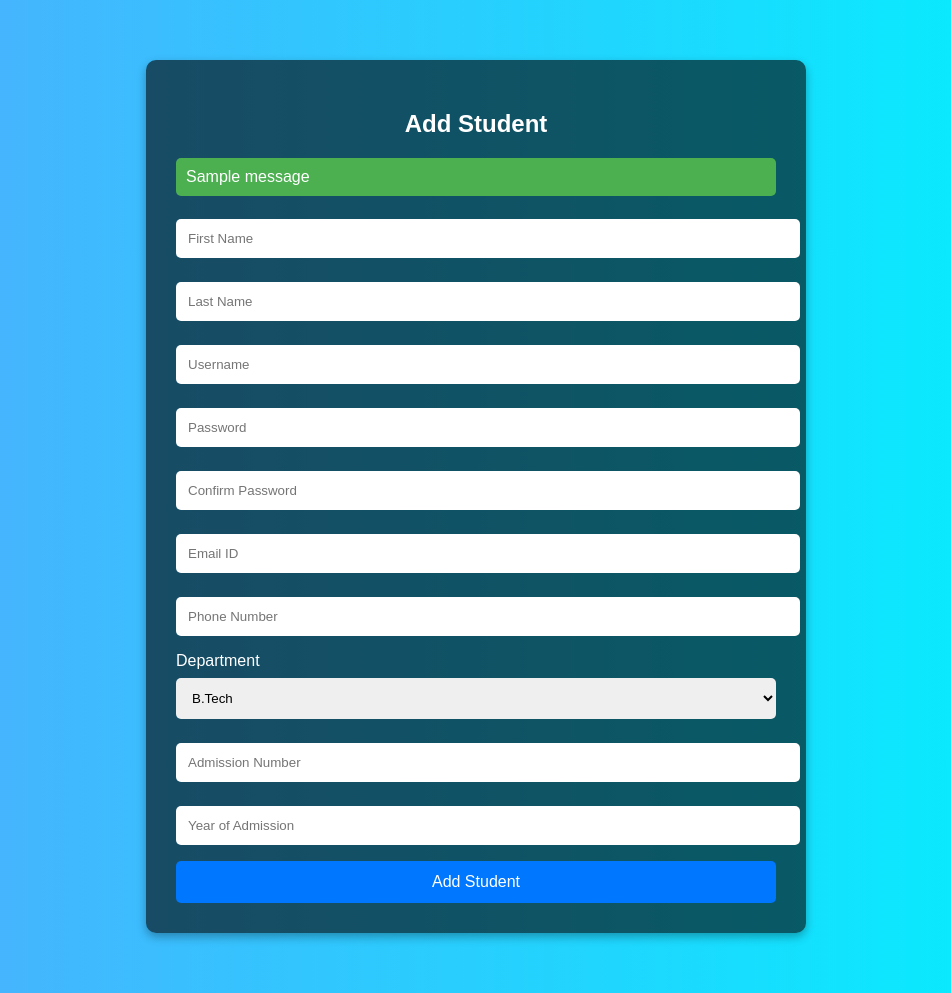
After one commit to Devikrishna7/FixItNow, a Django app: page /add-student/ in a window 1280 px wide. The commit adds this page. Shown: the whole page, without its empty margins (164-1115 px from the left). Run offline with Django 5.2, Linux system fonts and the light colour scheme; a user stored in the database is signed in; tables that the repository leaves empty hold one stand-in row (values such as "Sample post"); one stand-in notice (Sample message) is shown.

Commit message:
six commit

```diff
--- a/fixitnow/urls.py
+++ b/fixitnow/urls.py
@@ -8,7 +8,7 @@ urlpatterns = [
     path("", views.index, name="index"),
     path('login/', views.login_view, name='login'),
     path("logout/", views.logout_view, name="logout"),
-    path("register/", views.register_view, name="register"),
+    # path("register/", views.register_view, name="register"),
     path("student-dashboard/", views.student_dashboard, name="student_dashboard"),
     path('submit-complaint/', views.submit_complaint, name='submit_complaint'),
     path("worker-dashboard/", views.worker_dashboard, name="worker_dashboard"),
@@ -19,5 +19,5 @@ urlpatterns = [
     path("update-worker/<int:worker_id>/", views.update_worker, name="update_worker"),
     path("delete-worker/<int:worker_id>/", views.delete_worker, name="delete_worker"),
     path("assign-worker/<int:complaint_id>/", views.assign_worker, name="assign_worker"),
-
+    path("add-student/", views.add_student, name="add_student"),
 ]
--- a/fixitnow/views.py
+++ b/fixitnow/views.py
@@ -2,16 +2,16 @@
 from django.shortcuts import render, redirect, get_object_or_404
 from django.contrib.auth import authenticate, login as auth_login, logout
 from django.contrib import messages
-from django.contrib.auth import logout
 from django.contrib.auth.decorators import login_required
 from django.contrib.auth.views import LoginView
 from django.http import HttpResponseForbidden
-from .models import Complaint, WorkerProfile, CustomUser
-from django.contrib import messages
+from .models import Complaint, WorkerProfile, StudentProfile, CustomUser
+from django.contrib.auth.hashers import make_password
 
 # -----------------------------
 # Home Page
 # -----------------------------
+# @login_required(login_url='login')
 def index(request):
     return render(request, "index.html")
 
@@ -50,41 +50,58 @@ def logout_view(request):
     return redirect("login")
 
 
-# -----------------------------
-# Register Page (for students)
-# -----------------------------
-def register_view(request):
-    if request.method == "POST":
-        username = request.POST.get("username")
-        password = request.POST.get("password")
-        confirm_password = request.POST.get("confirm_password")
 
-        if password != confirm_password:
-            messages.error(request, "Passwords do not match")
-            return redirect("register")
+# # -----------------------------
+# # Register Page (for students)
+# # -----------------------------
+# def register_view(request):
+#     if request.method == "POST":
+#         username = request.POST.get("username")
+#         password = request.POST.get("password")
+#         confirm_password = request.POST.get("confirm_password")
 
-        if CustomUser.objects.filter(username=username).exists():
-            messages.error(request, "Username already exists")
-            return redirect("register")
+#         if password != confirm_password:
+#             messages.error(request, "Passwords do not match")
+#             return redirect("register")
 
-        # Create a student user by default
-        user = CustomUser.objects.create_user(username=username, password=password, role='student')
-        user.save()
-        messages.success(request, "Account created successfully! Please login.")
-        return redirect("login")
+#         if CustomUser.objects.filter(username=username).exists():
+#             messages.error(request, "Username already exists")
+#             return redirect("register")
 
-    return render(request, "register.html")
+#         # Create a student user by default
+#         user = CustomUser.objects.create_user(username=username, password=password, role='student')
+#         user.save()
+#         messages.success(request, "Account created successfully! Please login.")
+#         return redirect("login")
+
+#     return render(request, "register.html")
+
 
 # -----------------------------
 # Student Dashboard
 # -----------------------------
+
 @login_required(login_url="login")
 def student_dashboard(request):
     if request.user.role != 'student':
         return HttpResponseForbidden("You are not authorized to view this page.")
 
+    # Access student profile if needed
+    student_profile = getattr(request.user, 'studentprofile', None)
+
     complaints = request.user.student_complaints.all().order_by("-created_at")
-    return render(request, "student_dashboard.html", {"complaints": complaints})
+    return render(request, "student_dashboard.html", {
+        "complaints": complaints,
+        "profile": student_profile
+    })
+
+# @login_required(login_url="login")
+# def student_dashboard(request):
+#     if request.user.role != 'student':
+#         return HttpResponseForbidden("You are not authorized to view this page.")
+
+#     complaints = request.user.student_complaints.all().order_by("-created_at")
+#     return render(request, "student_dashboard.html", {"complaints": complaints})
 
 
 # -----------------------------
@@ -174,9 +191,68 @@ def admin_dashboard(request):
     workers = WorkerProfile.objects.all()
      # Fetch all workers with their user info
     workers = WorkerProfile.objects.select_related('user').all()
-    return render(request, "admin_dashboard.html", {"complaints": complaints, "workers": workers})
+    students = StudentProfile.objects.select_related('user').all()  # Fetch students
+    return render(request, "admin_dashboard.html", {"complaints": complaints, "workers": workers, "students": students})
 
 
+# -----------------------------
+# Add Student (Admin only)
+# -----------------------------
+@login_required(login_url="login")
+def add_student(request):
+    if request.user.role != 'admin':
+        return HttpResponseForbidden("You are not authorized to perform this action.")
+
+    if request.method == "POST":
+        first_name = request.POST.get("first_name")
+        last_name = request.POST.get("last_name")
+        username = request.POST.get("username")
+        password = request.POST.get("password")
+        confirm_password = request.POST.get("confirm_password")
+        email = request.POST.get("email")
+        phone_number = request.POST.get("phone_number")
+        department = request.POST.get("department")
+        admission_number = request.POST.get("admission_number")
+        year_of_admission = request.POST.get("year_of_admission")
+
+        # Password match check
+        if password != confirm_password:
+            messages.error(request, "Passwords do not match")
+            return redirect("add_student")
+
+        # Username uniqueness
+        if CustomUser.objects.filter(username=username).exists():
+            messages.error(request, "Username already exists")
+            return redirect("add_student")
+
+        # Email uniqueness
+        if CustomUser.objects.filter(email=email).exists():
+            messages.error(request, "Email already exists")
+            return redirect("add_student")
+
+        # Create student user
+        user = CustomUser.objects.create_user(
+            username=username,
+            password=password,
+            first_name=first_name,
+            last_name=last_name,
+            email=email,
+            role='student'
+        )
+
+        # Save extra info in StudentProfile
+        StudentProfile.objects.create(
+            user=user,
+            phone_number=phone_number,
+            department=department,
+            admission_number=admission_number,
+            year_of_admission=year_of_admission
+        )
+
+        messages.success(request, f"Student '{username}' added successfully!")
+        return redirect("admin_dashboard")
+
+    return render(request, "add_student.html")
 # -----------------------------
 # Assign worker to complaint
 # -----------------------------
--- /dev/null
+++ b/templates/add_student.html
@@ -0,0 +1,110 @@
+{% load static %}
+<!DOCTYPE html>
+<html lang="en">
+<head>
+    <meta charset="UTF-8">
+    <meta name="viewport" content="width=device-width, initial-scale=1.0">
+    <title>Add Student</title>
+    <style>
+        body {
+            font-family: Arial, sans-serif;
+            margin: 0;
+            background: linear-gradient(to right, #4facfe, #00f2fe);
+            color: #fff;
+            padding: 20px;
+        }
+
+        .container {
+            max-width: 600px;
+            margin: 40px auto;
+            background-color: rgba(0, 0, 0, 0.6);
+            padding: 30px;
+            border-radius: 10px;
+            box-shadow: 0 4px 10px rgba(0,0,0,0.3);
+        }
+
+        h2 {
+            text-align: center;
+            margin-bottom: 20px;
+        }
+
+        input, select {
+            width: 100%;
+            padding: 12px;
+            margin: 8px 0 16px 0;
+            border: none;
+            border-radius: 5px;
+        }
+
+        button {
+            width: 100%;
+            padding: 12px;
+            background-color: #0077ff;
+            color: #fff;
+            border: none;
+            border-radius: 5px;
+            cursor: pointer;
+            font-size: 16px;
+        }
+
+        button:hover {
+            background-color: #005fcc;
+        }
+
+        .messages {
+            margin-bottom: 15px;
+        }
+
+        .messages div {
+            padding: 10px;
+            border-radius: 5px;
+            margin-bottom: 10px;
+        }
+
+        .error {
+            background-color: #ff4d4d;
+        }
+
+        .success {
+            background-color: #4CAF50;
+        }
+    </style>
+</head>
+<body>
+    <div class="container">
+        <h2>Add Student</h2>
+
+        <!-- Display Django messages -->
+        <div class="messages">
+            {% for message in messages %}
+                <div class="{% if message.tags %}{{ message.tags }}{% endif %}">{{ message }}</div>
+            {% endfor %}
+        </div>
+
+        <form method="POST">
+            {% csrf_token %}
+            <input type="text" name="first_name" placeholder="First Name" required>
+            <input type="text" name="last_name" placeholder="Last Name" required>
+            <input type="text" name="username" placeholder="Username" required>
+            <input type="password" name="password" placeholder="Password" required>
+            <input type="password" name="confirm_password" placeholder="Confirm Password" required>
+            <input type="email" name="email" placeholder="Email ID" required>
+            <input type="text" name="phone_number" placeholder="Phone Number" required>
+
+            <label for="department">Department</label>
+            <select name="department" required>
+                <option value="BTech">B.Tech</option>
+                <option value="MTech">M.Tech</option>
+                <option value="MBA">MBA</option>
+                <option value="MCA">MCA</option>
+                <option value="PhD">PhD</option>
+            </select>
+
+            <input type="text" name="admission_number" placeholder="Admission Number" required>
+            <input type="number" name="year_of_admission" placeholder="Year of Admission" required>
+
+            <button type="submit">Add Student</button>
+        </form>
+    </div>
+</body>
+</html>
--- a/templates/login.html
+++ b/templates/login.html
@@ -142,9 +142,9 @@
         <button type="submit">Login</button>
       </form>
 
-      <div class="register-link">
+      {% comment %} <div class="register-link">
           Not registered yet? <a href="{% url 'register' %}">Register here</a>
-      </div>
+      </div> {% endcomment %}
     </div>
   </div>
 </body>
--- a/templates/register.html
+++ b/templates/register.html
@@ -1,4 +1,4 @@
-
+{% comment %}
 {% load static %}
 <!DOCTYPE html>
 <html lang="en">
@@ -123,4 +123,4 @@
         <p>Already have an account? <a href="{% url 'login' %}">Login here</a></p>
     </div>
 </body>
-</html>
+</html> {% endcomment %}
```
Also changed, not shown: fixitnow/admin.py (+51 -55 lines), fixitnow/models.py (+30 -2 lines), templates/admin_dashboard.html (+38 -1 lines), db.sqlite3, fixitnow/migrations/0006_studentprofile.py (added), fixitnow/migrations/0007_alter_studentprofile_year_of_admission.py (added).
